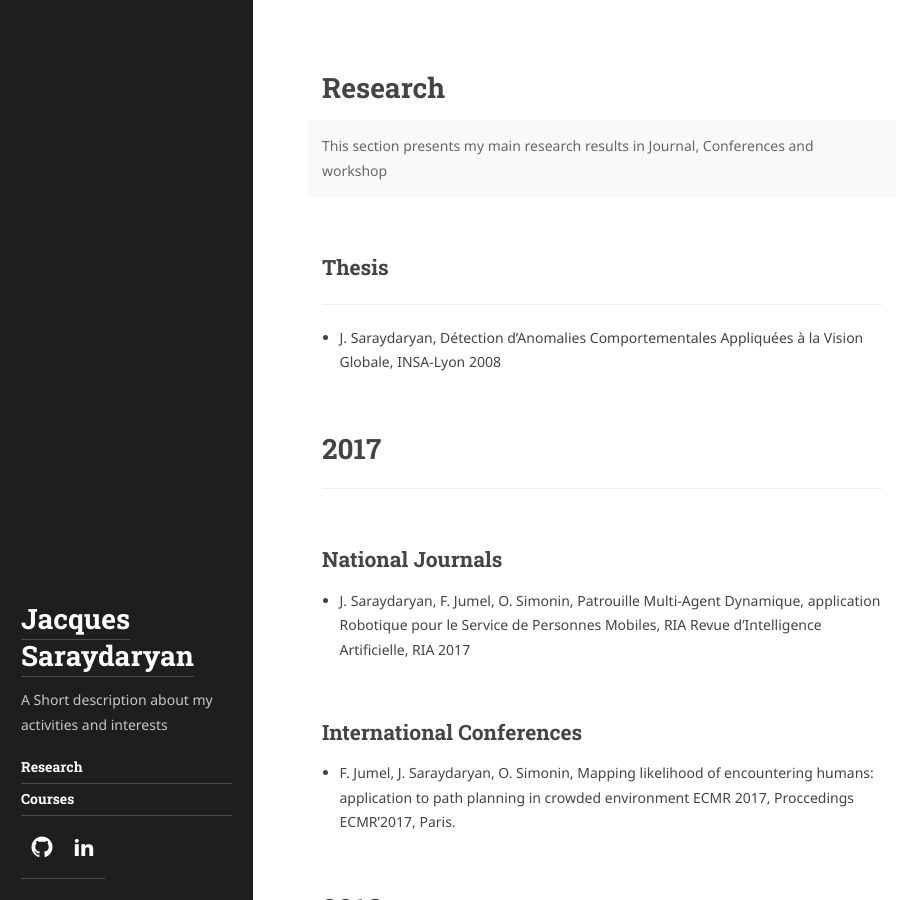
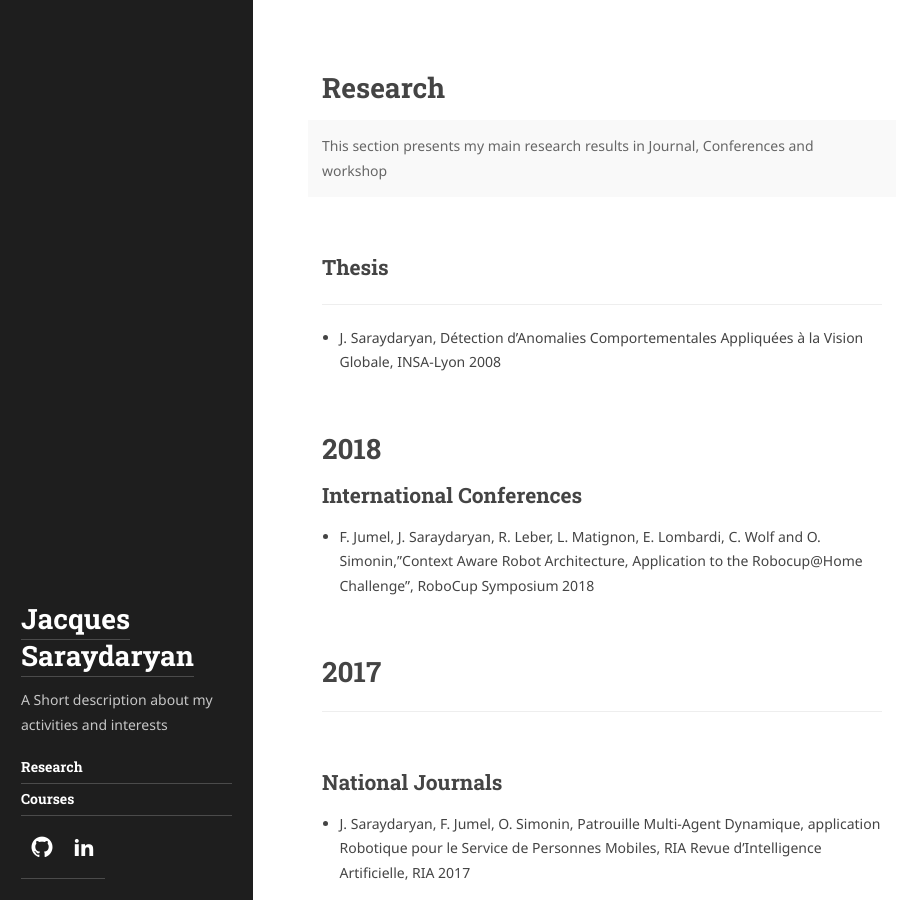
Before and after one commit to jacques-saraydaryan/jacques-saraydaryan.github.io, a Jekyll site: the page built from menus_pages/researchPage.md, in a window 1280 px wide and 900 px high. Shown: the whole window, without its empty margins (0-924 px from the left). Built offline with Jekyll 4.4.1, drawn with Linux system fonts in a browser that asks for light colours; some web fonts are replaced.

Commit message:
Update researchPage.md

```diff
--- a/menus_pages/researchPage.md
+++ b/menus_pages/researchPage.md
@@ -16,6 +16,12 @@ accent_image:
 ***
 
 * J. Saraydaryan, Détection d’Anomalies Comportementales Appliquées à la Vision Globale, INSA-Lyon 2008
+
+# 2018
+
+## International Conferences
+
+* F. Jumel, J. Saraydaryan, R. Leber, L. Matignon, E. Lombardi, C. Wolf and O. Simonin,"Context Aware Robot Architecture, Application to the Robocup@Home Challenge", RoboCup Symposium 2018
 
 # 2017
 ***
```
